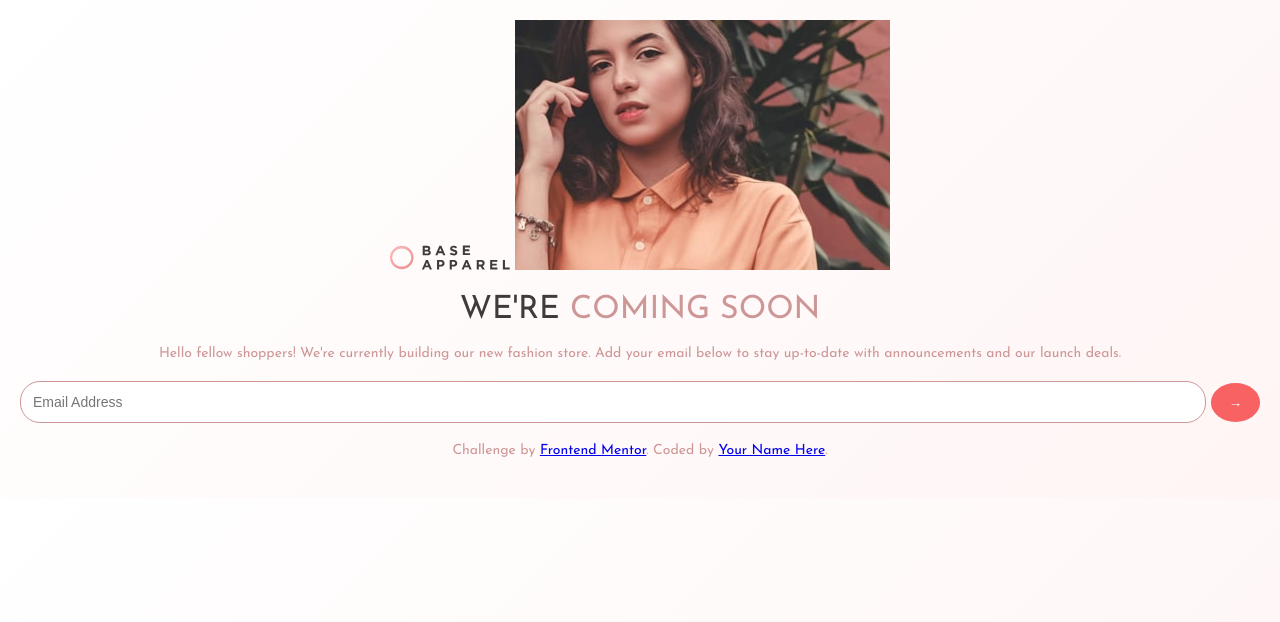
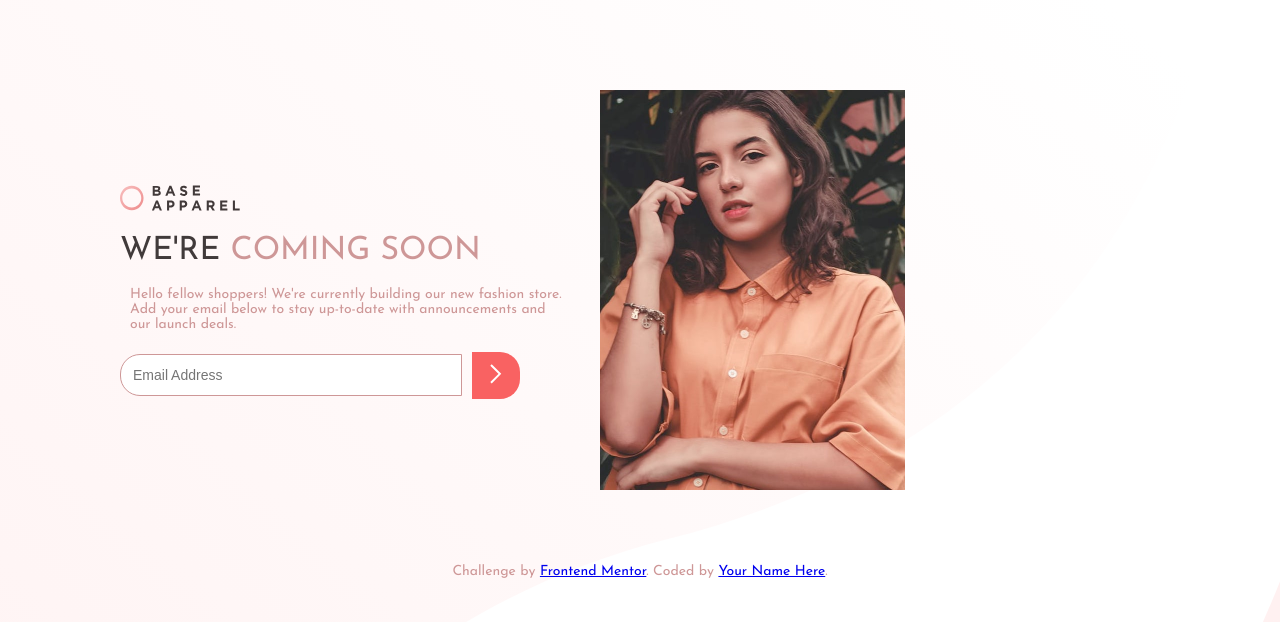
Before and after one commit to Tabitha2025/base-apparel-coming-soon-master, a plain HTML site: page index.html in a window 1280 px wide. Drawn offline with Linux system fonts and the light colour scheme.

Commit message:
updated
updated

```diff
--- a/index.html
+++ b/index.html
@@ -7,7 +7,7 @@
   <title>Base Apparel Coming Soon</title>
 
   <!-- Favicon -->
-  <link rel="icon" type="image/png" sizes="32x32" href="images\favicon-32x32.png">
+  <link rel="icon" type="image/png" sizes="32x32" href="images/favicon-32x32.png">
 
   <!-- Link to External CSS -->
   <link rel="stylesheet" href="style.css">
@@ -17,11 +17,11 @@
   <!-- Main Container -->
   <div class="container">
 
+    <!-- Left Content (Logo, Text, Form) -->
+    <div class="text-content">
+
       <!-- Logo -->
-    <img src="images\logo.svg" alt="Base Apparel Logo" class="logo">
-
-    <!-- Hero Image -->
-    <img src="images/hero-mobile.jpg" alt="Fashion Model" class="hero-image">
+      <img src="images/logo.svg" alt="Base Apparel Logo" class="logo">
 
       <!-- Heading -->
       <h1>We're <span>coming soon</span></h1>
@@ -35,9 +35,19 @@
       <!-- Email Form -->
       <form id="emailForm">
         <input type="email" id="email" placeholder="Email Address" required>
-      <button type="submit">→</button>
+        <button type="submit">
+          <img src="images/icon-arrow.svg" alt="Submit">
+        </button>
         <p class="error-message" id="errorMessage">Please enter a valid email</p>
       </form>
+
+    </div>
+
+    <!-- Hero Image: Switches Between Mobile & Desktop -->
+    <picture>
+      <source srcset="images/hero-desktop.jpg" media="(min-width: 768px)">
+      <img src="images/hero-mobile.jpg" alt="Fashion Model" class="hero-image">
+    </picture>
 
   </div>
 
--- a/style.css
+++ b/style.css
@@ -12,7 +12,8 @@
 body {
     font-family: 'Josefin Sans', sans-serif;
     font-size: 16px;
-    background: linear-gradient(135deg, hsl(0, 0%, 100%), hsl(0, 100%, 98%));
+    background: url('images/bg-pattern-desktop.svg') no-repeat;
+    background-size: cover;
     color: hsl(0, 6%, 24%);
     text-align: center;
     padding: 20px;
@@ -24,16 +25,17 @@ body {
     margin: auto;
 }
 
-/* Image Section */
-.image-section img {
+/* Logo */
+.logo {
+    width: 120px;
+    margin-top: 20px;
+}
+
+/* Hero Image */
+.hero-image {
     width: 100%;
     border-radius: 10px;
-}
-
-/* Logo */
-.logo {
     margin-top: 20px;
-    width: 120px;
 }
 
 /* Heading */
@@ -58,10 +60,11 @@ p {
 /* Form */
 form {
     display: flex;
+    flex-direction: column;
     align-items: center;
     justify-content: center;
-    gap: 5px;
-    margin-top: 15px;
+    gap: 10px;
+    margin-top: 20px;
 }
 
 input {
@@ -95,15 +98,57 @@ button:hover {
     margin-top: 5px;
 }
 
-/* Responsive Design */
-@media (min-width: 768px) {
-    .container {
-        max-width: 600px;
+/* Footer */
+footer {
+    margin-top: 20px;
+    font-size: 12px;
+}
+
+/* ========================= */
+/* 💻 Responsive Design */
+/* ========================= */
+
+/* 📱 Mobile-First (Default) */
+@media (max-width: 767px) {
+    body {
+        background: url('images/bg-pattern-desktop.svg') no-repeat;
+        background-size: cover;
+        padding: 20px;
     }
 }
 
-@media (min-width: 1024px) {
+/* 💻 Desktop (768px and above) */
+@media (min-width: 768px) {
     .container {
         max-width: 1440px;
+        display: flex;
+        align-items: center;
+        justify-content: space-between;
+        text-align: left;
+        padding: 50px;
+    }
+
+    .hero-image {
+        width: 50%;
+        border-radius: 0;
+    }
+
+    .text-content {
+        width: 40%;
+        margin-left: 50px;
+    }
+
+    form {
+        flex-direction: row;
+        max-width: 400px;
+    }
+
+    input {
+        flex: 1;
+        border-radius: 20px 0 0 20px;
+    }
+
+    button {
+        border-radius: 0 20px 20px 0;
     }
 }
```
Lines whose indentation alone changed are shown as unchanged.
